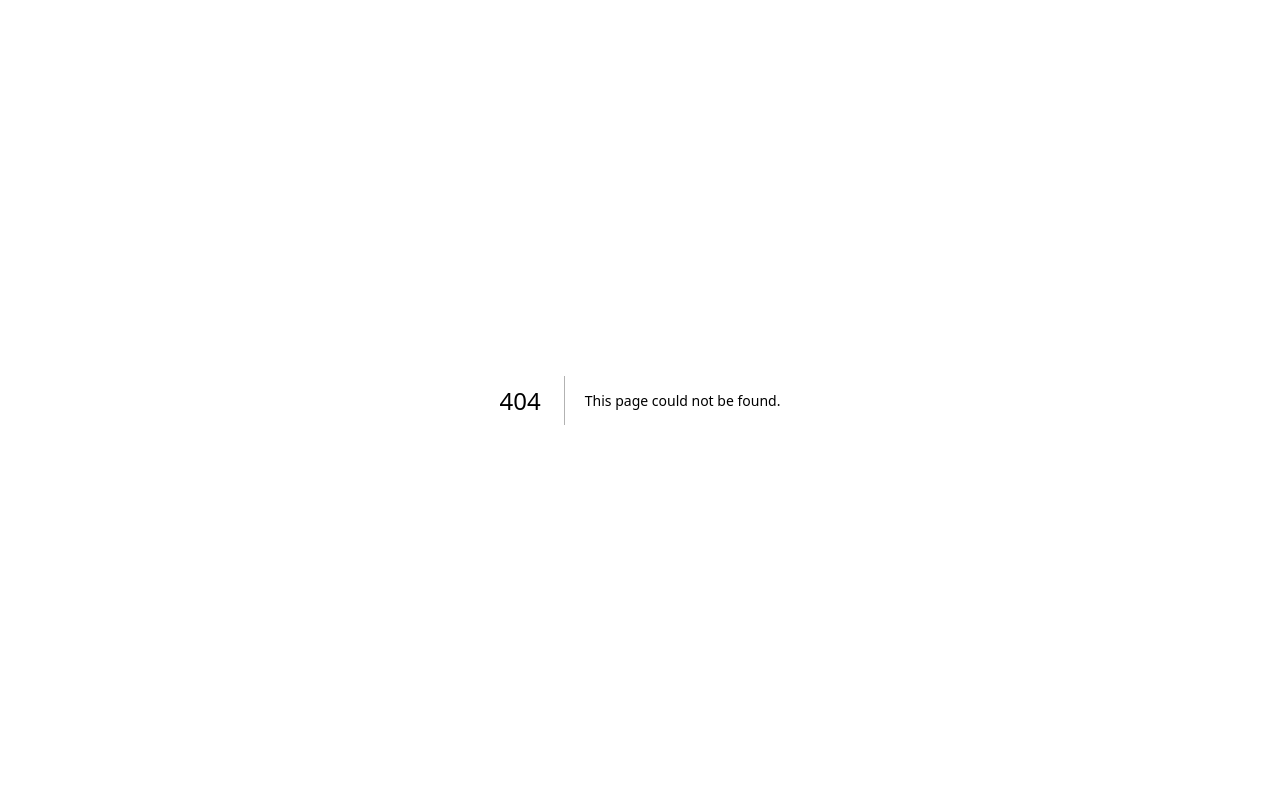
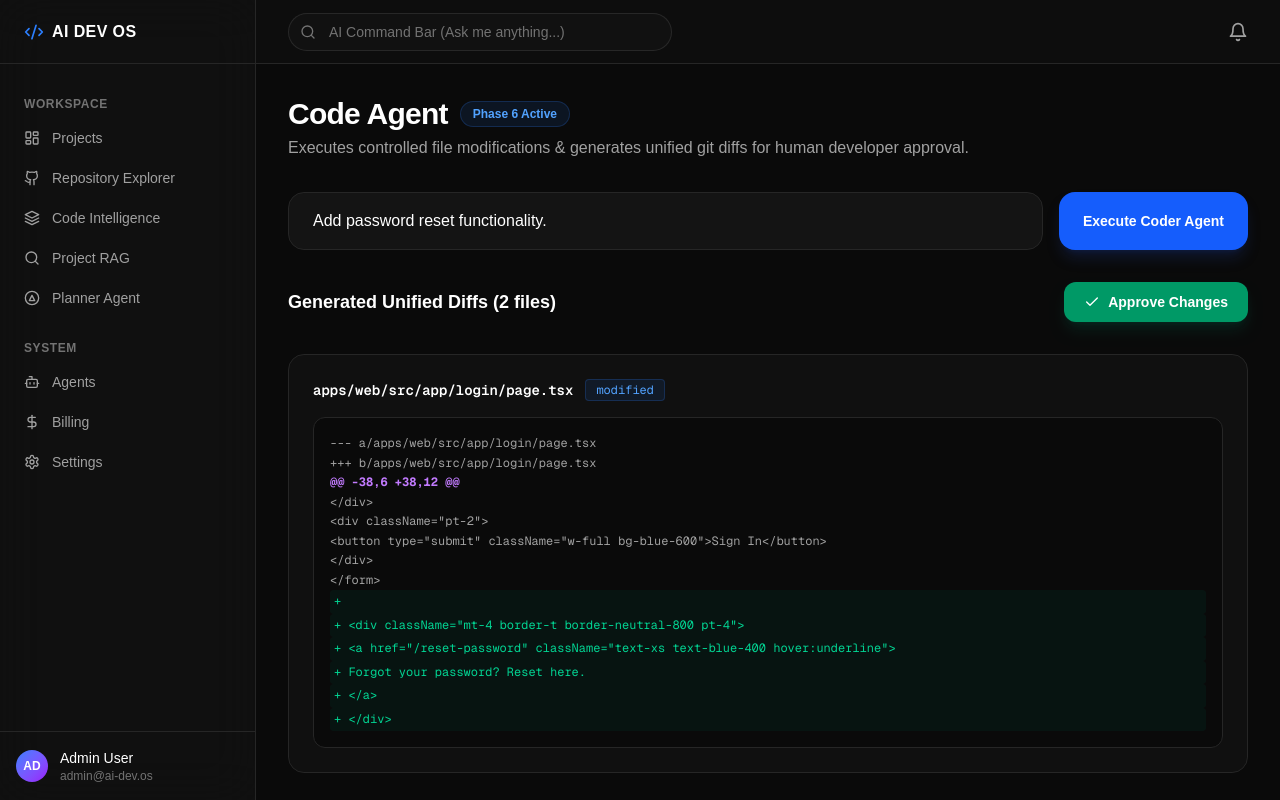
Before and after one commit to ktilak12/Ai-developers-OS, a Next.js app in the folder apps/web/: page /coder in a window 1280 px wide. Before the commit this address had no page. Built offline with nearby package versions, Linux system fonts and the light colour scheme.

Commit message:
feat(web): add Code Agent diff viewer dashboard UI with developer approval gates

```diff
--- /dev/null
+++ b/apps/web/src/app/(dashboard)/coder/page.tsx
@@ -0,0 +1,145 @@
+"use client";
+
+import { useState } from "react";
+
+interface CodeChange {
+  file_path: string;
+  change_type: string;
+  diff: string;
+}
+
+export default function CoderAgentPage() {
+  const [taskName, setTaskName] = useState("Add password reset functionality.");
+  const [loading, setLoading] = useState(false);
+  const [approved, setApproved] = useState(false);
+
+  const [changes, setChanges] = useState<CodeChange[]>([
+    {
+      file_path: "apps/web/src/app/login/page.tsx",
+      change_type: "modified",
+      diff: `--- a/apps/web/src/app/login/page.tsx\n+++ b/apps/web/src/app/login/page.tsx\n@@ -38,6 +38,12 @@\n           </div>\n           <div className="pt-2">\n             <button type="submit" className="w-full bg-blue-600">Sign In</button>\n           </div>\n         </form>\n+\n+        <div className="mt-4 border-t border-neutral-800 pt-4">\n+          <a href="/reset-password" className="text-xs text-blue-400 hover:underline">\n+            Forgot your password? Reset here.\n+          </a>\n+        </div>`
+    },
+    {
+      file_path: "apps/api/main.py",
+      change_type: "modified",
+      diff: `--- a/apps/api/main.py\n+++ b/apps/api/main.py\n@@ -88,3 +88,9 @@\n @app.post("/api/auth/reset-password")\n async def reset_password(email: str):\n+    # AI Developer OS: Added password reset handler\n+    return {"status": "success", "message": "Password reset token dispatched."}`
+    }
+  ]);
+
+  const handleRunCoder = async (e: React.FormEvent) => {
+    e.preventDefault();
+    setLoading(true);
+    setApproved(false);
+
+    try {
+      const res = await fetch("http://localhost:8000/api/agents/coder/modify", {
+        method: "POST",
+        headers: { "Content-Type": "application/json" },
+        body: JSON.stringify({
+          plan: {
+            task_request: taskName,
+            affected_files: ["apps/web/src/app/login/page.tsx", "apps/api/main.py"]
+          }
+        })
+      });
+      if (res.ok) {
+        const data = await res.json();
+        setChanges(data.changes);
+      }
+    } catch (e) {
+      console.log("Using local Coder Agent fallback changes");
+    } finally {
+      setLoading(false);
+    }
+  };
+
+  return (
+    <div className="max-w-6xl mx-auto">
+      {/* Header */}
+      <div className="mb-8 flex flex-col sm:flex-row sm:items-center sm:justify-between gap-4">
+        <div>
+          <div className="flex items-center gap-3">
+            <h1 className="text-3xl font-bold text-white tracking-tight">Code Agent</h1>
+            <span className="inline-flex items-center rounded-full bg-blue-500/10 px-3 py-1 text-xs font-semibold text-blue-400 border border-blue-500/20">
+              Phase 6 Active
+            </span>
+          </div>
+          <p className="text-neutral-400 mt-1">Executes controlled file modifications & generates unified git diffs for human developer approval.</p>
+        </div>
+
+        {approved && (
+          <span className="inline-flex items-center gap-2 rounded-xl bg-emerald-500/10 px-4 py-2 text-sm font-semibold text-emerald-400 border border-emerald-500/20">
+            <svg xmlns="http://www.w3.org/2000/svg" width="16" height="16" viewBox="0 0 24 24" fill="none" stroke="currentColor" strokeWidth="2" strokeLinecap="round" strokeLinejoin="round"><polyline points="20 6 9 17 4 12"/></svg>
+            Changes Approved by Developer
+          </span>
+        )}
+      </div>
+
+      {/* Trigger Form */}
+      <form onSubmit={handleRunCoder} className="mb-8 flex gap-4">
+        <input
+          type="text"
+          value={taskName}
+          onChange={(e) => setTaskName(e.target.value)}
+          placeholder="Task context for Coder Agent"
+          className="flex-1 rounded-2xl border border-neutral-800 bg-neutral-900/80 px-6 py-4 text-base text-white placeholder-neutral-500 focus:border-blue-500 focus:outline-none focus:ring-1 focus:ring-blue-500 transition-colors"
+        />
+        <button
+          type="submit"
+          disabled={loading}
+          className="rounded-2xl bg-blue-600 px-6 py-4 text-sm font-semibold text-white hover:bg-blue-700 transition-colors shadow-lg shadow-blue-900/30 flex items-center gap-2"
+        >
+          {loading ? "Modifying Code..." : "Execute Coder Agent"}
+        </button>
+      </form>
+
+      {/* Diffs List */}
+      <div className="space-y-8">
+        <div className="flex items-center justify-between">
+          <h2 className="text-lg font-bold text-white">Generated Unified Diffs ({changes.length} files)</h2>
+          {!approved && (
+            <button
+              onClick={() => setApproved(true)}
+              className="rounded-xl bg-emerald-600 px-5 py-2.5 text-sm font-semibold text-white hover:bg-emerald-700 transition-colors shadow-lg shadow-emerald-900/30 flex items-center gap-2"
+            >
+              <svg xmlns="http://www.w3.org/2000/svg" width="16" height="16" viewBox="0 0 24 24" fill="none" stroke="currentColor" strokeWidth="2" strokeLinecap="round" strokeLinejoin="round"><polyline points="20 6 9 17 4 12"/></svg>
+              Approve Changes
+            </button>
+          )}
+        </div>
+
+        {changes.map((change, idx) => (
+          <div key={idx} className="rounded-2xl border border-neutral-800 bg-neutral-900/50 p-6 space-y-4">
+            <div className="flex items-center justify-between">
+              <div className="flex items-center gap-3">
+                <span className="font-mono text-sm font-semibold text-white">{change.file_path}</span>
+                <span className="text-xs text-blue-400 bg-blue-500/10 px-2.5 py-0.5 rounded border border-blue-500/20 font-mono">
+                  {change.change_type}
+                </span>
+              </div>
+            </div>
+
+            {/* Styled Diff Container */}
+            <div className="rounded-xl border border-neutral-800 bg-neutral-950 p-4 font-mono text-xs overflow-x-auto leading-relaxed">
+              {change.diff.split("\n").map((line, lIdx) => {
+                let colorClass = "text-neutral-400";
+                if (line.startsWith("+") && !line.startsWith("+++")) {
+                  colorClass = "text-emerald-400 bg-emerald-950/30 px-1 py-0.5 rounded";
+                } else if (line.startsWith("-") && !line.startsWith("---")) {
+                  colorClass = "text-red-400 bg-red-950/30 px-1 py-0.5 rounded";
+                } else if (line.startsWith("@@")) {
+                  colorClass = "text-purple-400 font-bold";
+                }
+                return (
+                  <div key={lIdx} className={colorClass}>
+                    {line}
+                  </div>
+                );
+              })}
+            </div>
+          </div>
+        ))}
+      </div>
+    </div>
+  );
+}
```
